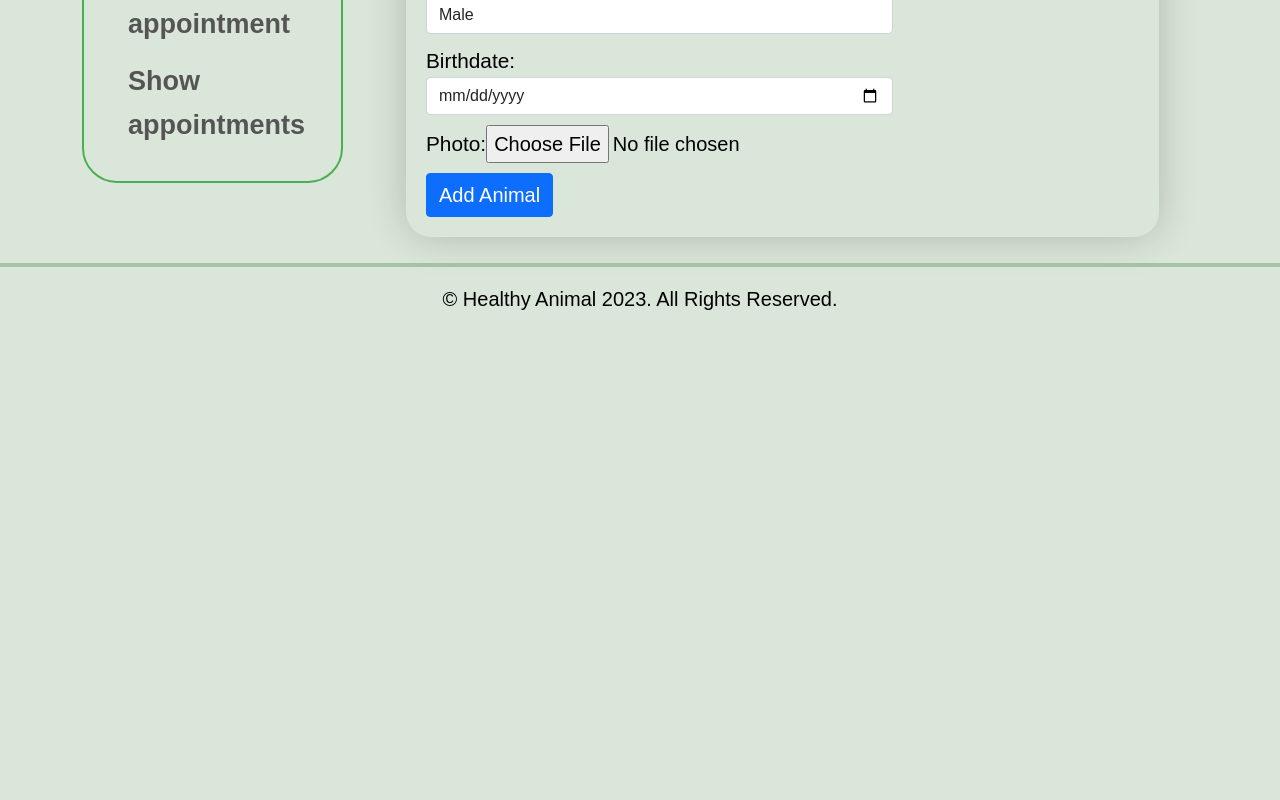
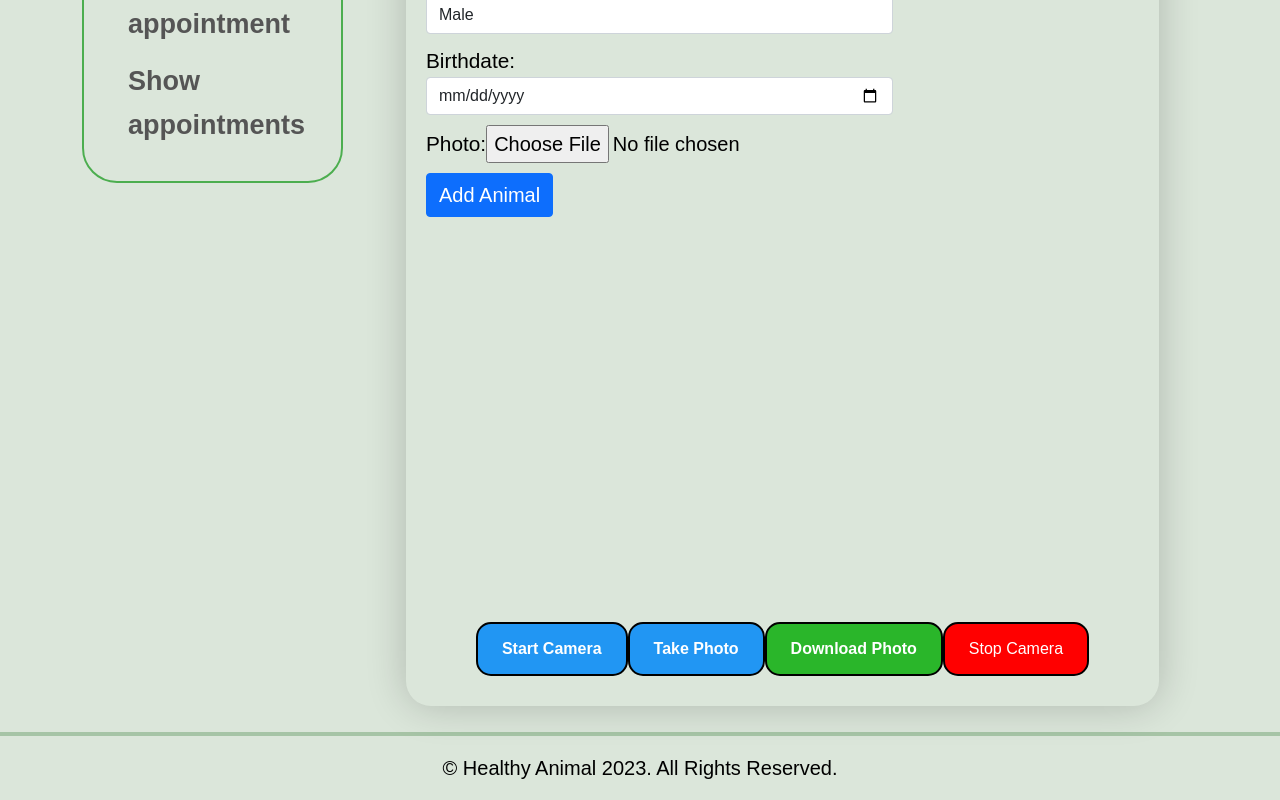
Before and after one commit to RoachOSL/HealthyAnimalsSite, a Vue app: page /addAnimal in a window 1280 px wide. Shown: the part 478-1278 px from the top of the page. Before the commit the page ends 809 px from the top, so only its background shows below. Built offline with nearby package versions, Linux system fonts and the light colour scheme; no server answers.

Commit message:
Update Wojtek

```diff
--- a/index.html
+++ b/index.html
@@ -16,6 +16,7 @@
       integrity="sha384-EVSTQN3/azprG1Anm3QDgpJLIm9Nao0Yz1ztcQTwFspd3yD65VohhpuuCOmLASjC"
       crossorigin="anonymous"
     />
+
   </head>
   <body>
     <div id="app"></div>
--- a/package.json
+++ b/package.json
@@ -9,6 +9,7 @@
   },
   "dependencies": {
     "axios": "^1.4.0",
+    "leaflet": "^1.9.3",
     "vue": "^3.2.47",
     "vue-router": "^4.1.6"
   },
--- a/src/assets/main.css
+++ b/src/assets/main.css
@@ -209,8 +209,6 @@ label[for="register-name"] {
   color: #555;
 }
 
-
-
 .sidebar {
   border: 2px solid hsl(122, 39%, 49%);
   border-radius: 35px;
@@ -243,9 +241,6 @@ label[for="register-name"] {
   margin: 0 10px;
 }
 
-
-
-
 .addApoinment {
   padding: 20px;
   margin: 15px;
--- a/src/router/index.js
+++ b/src/router/index.js
@@ -8,6 +8,7 @@ import addAnimal from "../views/addAnimal.vue";
 import makeAppointment from "../views/makeAppointment.vue";
 import showPets from "../views/showPets.vue";
 import showAppointment from "../views/showAppointment.vue";
+import findVet from "../views/findVet.vue"
 
 
 
@@ -59,6 +60,11 @@ const router = createRouter({
         name: "shAppo",
         component: showAppointment,
     },
+    {
+      path: "/findVet",
+      name: "fVet",
+      component: findVet,
+  },
   ],
 });
 
--- a/src/views/ContactView.vue
+++ b/src/views/ContactView.vue
@@ -19,7 +19,8 @@
 
     <div class="container">
         <div class="col-sm-9 col-md-9 mx-auto">
-            <form class="row g-3" action="https://formsubmit.co/45e01e9003d1f20987ad6f09a49af148" method="POST">
+            <form class="row g-3" action="https://formsubmit.co/45e01e9003d1f20987ad6f09a49af148" method="POST"
+                enctype="multipart/form-data">
                 <!-- Honeypot -->
                 <input type="text" name="_honey" style="display: none">
 
@@ -48,6 +49,81 @@
                     <button type="submit" class="btn-lg btn-primary">Submit</button>
                 </div>
             </form>
+            <div class="microButtons text-center">
+                <button class="start" @click="startRecording">Start Recording</button>
+                <button class="stop" @click="stopRecording">Stop Recording</button>
+                <button @click="playRecording">Play Recording</button>
+                <a :href="audioURL" download="recording.wav">Download Recording</a>
+            </div>
         </div>
     </div>
 </template>
+
+<style scoped>
+.microButtons {
+    margin-top: 15px;
+}
+
+.microButtons button,
+.microButtons a {
+    text-align: center;
+    border: 2px solid black;
+    color: white;
+    background-color: #2196F3;
+    padding: 12px 24px;
+    font-weight: bold;
+    text-align: center;
+    display: inline-block;
+    font-size: 16px;
+    margin-bottom: 10px;
+    cursor: pointer;
+    border-radius: 15px;
+}
+
+.microButtons button.start {
+    background-color: green;
+}
+
+.microButtons button.stop {
+    background-color: red;
+}
+
+.microButtons button:hover,
+.microButtons a:hover {
+    background-color: #0c7cd5;
+}
+</style>
+
+<script>
+export default {
+    data() {
+        return {
+            mediaRecorder: null,
+            audioChunks: [],
+            audioURL: null,
+        };
+    },
+    methods: {
+        async startRecording() {
+            const stream = await navigator.mediaDevices.getUserMedia({ audio: true });
+            this.mediaRecorder = new MediaRecorder(stream);
+            this.mediaRecorder.addEventListener('dataavailable', (event) => {
+                this.audioChunks.push(event.data);
+            });
+            this.mediaRecorder.addEventListener('stop', () => {
+                const audioBlob = new Blob(this.audioChunks);
+                this.audioURL = URL.createObjectURL(audioBlob);
+            });
+            alert('Microphone recording started!');
+            this.mediaRecorder.start();
+        },
+        stopRecording() {
+            this.mediaRecorder.stop();
+        },
+        playRecording() {
+            const audio = new Audio(this.audioURL);
+            audio.play();
+        },
+    },
+};
+</script>
--- a/src/views/LoggedContent.vue
+++ b/src/views/LoggedContent.vue
@@ -29,7 +29,7 @@ export default {
             <div class="sidebar">
                 <ul>
                     <li>
-                        <RouterLink class="sidebar-link" to="/">Find vet</RouterLink>
+                        <RouterLink class="sidebar-link" to="/findVet">Find vet</RouterLink>
                     </li>
                     <li>
                         <RouterLink class="sidebar-link" to="/addAnimal">Add animal</RouterLink>
--- a/src/views/addAnimal.vue
+++ b/src/views/addAnimal.vue
@@ -31,8 +31,145 @@
                     <div class="col-md-12">
                         <button type="submit" class="btn btn-primary">Add Animal</button>
                     </div>
+                    <div class="video-container">
+                        <video class="video" ref="video" autoplay></video>
+                    </div>
+                    <div class="button-container">
+                        <button class="buttonStartCam" @click="startCamera">Start Camera</button>
+                        <button class="buttonPhoto" @click="takePhoto">Take Photo</button>
+                        <a class="button download-button" :href="photo" download="photo.jpg">Download Photo</a>
+                        <button class="buttonStopCam" @click="stopCamera">Stop Camera</button>
+
+                    </div>
                 </div>
             </div>
         </form>
     </div>
 </template>
+
+<style scoped>
+.video-container {
+    text-align: center;
+}
+
+.video-container {
+    width: 100%;
+    height: auto;
+    margin-bottom: 20px;
+    margin-top: 20px;
+    position: relative;
+}
+
+.video {
+    width: 100%;
+    height: auto;
+}
+
+.button-container {
+    display: flex;
+    justify-content: center;
+    align-items: center;
+    flex-wrap: wrap;
+}
+
+.button {
+    background-color: #2196F3;
+    padding: 12px 24px;
+    text-align: center;
+    text-decoration: none;
+    display: inline-block;
+    font-size: 16px;
+    margin-bottom: 10px;
+    cursor: pointer;
+    border-radius: 4px;
+}
+
+.button:hover {
+    background-color: #0b7dda;
+}
+
+.buttonPhoto, .buttonStartCam {
+    border: 2px solid black;
+    color:white;
+    background-color: #2196F3;
+    padding: 12px 24px;
+    font-weight: bold;
+    text-align: center;
+    display: inline-block;
+    font-size: 16px;
+    margin-bottom: 10px;
+    cursor: pointer;
+    border-radius: 15px;
+}
+.download-button{
+    border: 2px solid black;
+    color:white;
+    background-color: rgb(42, 182, 42);
+    padding: 12px 24px;
+    font-weight: bold;
+    text-align: center;
+    display: inline-block;
+    font-size: 16px;
+    margin-bottom: 10px;
+    cursor: pointer;
+    border-radius: 15px;
+}
+
+.buttonStopCam {
+    border: 2px solid black;
+    color: white;
+    background-color: red;
+    padding: 12px 24px;
+    text-align: center;
+    text-decoration: none;
+    display: inline-block;
+    font-size: 16px;
+    margin-bottom: 10px;
+    cursor: pointer;
+    border-radius: 15px;
+}
+
+
+</style>
+
+<script>
+export default {
+    data() {
+        return {
+            photo: null,
+            constraints: { video: { facingMode: "environment" } },
+            stream: null
+        };
+    },
+    mounted() {
+        this.startCamera();
+    },
+    methods: {
+        takePhoto() {
+            const canvas = document.createElement("canvas");
+            canvas.width = this.$refs.video.videoWidth;
+            canvas.height = this.$refs.video.videoHeight;
+            canvas.getContext("2d").drawImage(this.$refs.video, 0, 0);
+            this.photo = canvas.toDataURL("image/jpeg");
+        },
+        stopCamera() {
+            if (this.stream) {
+                const tracks = this.stream.getTracks();
+                tracks.forEach(track => track.stop());
+                this.$refs.video.srcObject = null;
+                this.stream = null;
+            }
+        },
+        startCamera() {
+            navigator.mediaDevices.getUserMedia(this.constraints)
+                .then(stream => {
+                    this.$refs.video.srcObject = stream;
+                    this.stream = stream;
+                })
+                .catch(error => {
+                    console.error(error);
+                });
+        }
+    }
+};
+</script>
--- /dev/null
+++ b/src/views/findVet.vue
@@ -0,0 +1,66 @@
+<template>
+    <div class="map"></div>
+</template>
+
+<script>
+import L from 'leaflet'
+import 'leaflet/dist/leaflet.css'
+
+export default {
+    name: 'Map',
+    data() {
+        return {
+            currentLocation: null,
+        }
+    },
+    async mounted() {
+        const map = L.map(this.$el).setView([51.505, -0.09], 10)
+        L.tileLayer('https://{s}.tile.openstreetmap.org/{z}/{x}/{y}.png').addTo(map)
+
+        // Get current location
+        if (navigator.geolocation) {
+            const position = await this.getCurrentPosition()
+            this.currentLocation = L.latLng(position.coords.latitude, position.coords.longitude)
+            map.setView(this.currentLocation, 10)
+            const marker = L.marker(this.currentLocation).addTo(map)
+            marker.bindPopup('Your current location').openPopup() // add popup and open it
+            // Get nearest wet clinics
+            const vetLocations = await this.getNearestVets(this.currentLocation)
+            if (vetLocations) {
+                vetLocations.forEach(marker => {
+                    marker.addTo(map)
+                })
+            }
+        }
+    },
+    methods: {
+        getCurrentPosition() {
+            return new Promise((resolve, reject) => {
+                navigator.geolocation.getCurrentPosition(resolve, reject)
+            })
+        },
+        async getNearestVets(location) {
+            const response = await fetch(`https://nominatim.openstreetmap.org/search?q=weterynarz&format=json&limit=10&bounded=1&viewbox=${location.lng - 0.1},${location.lat - 0.1},${location.lng + 0.1},${location.lat + 0.1}`)
+            const data = await response.json()
+            if (data.length > 0) {
+                const markers = data.map(result => {
+                    const latlng = L.latLng(result.lat, result.lon)
+                    const name = result.display_name || ''
+                    const address = ''
+                    const popupContent = `<strong>${name}</strong><br>${address}`
+                    return L.marker(latlng).bindPopup(popupContent)
+                })
+                return markers
+            }
+            return null
+        },
+
+    },
+}
+</script>
+
+<style>
+.map {
+    height: 500px;
+}
+</style>
```
Also changed, not shown: 1 other file (tests, documents, lock files or other folders).
